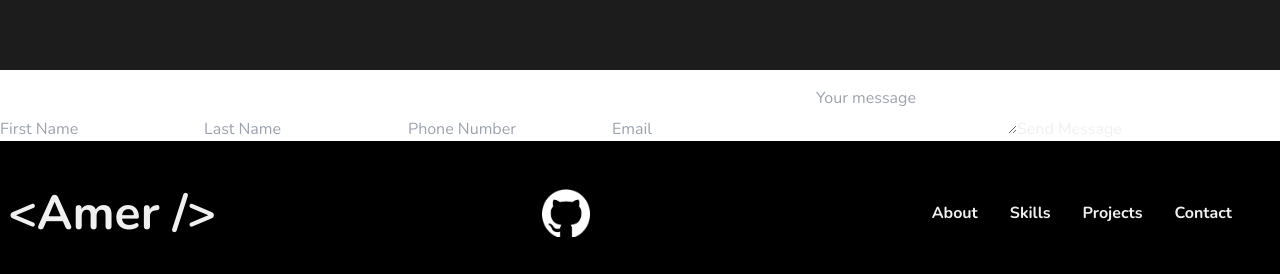
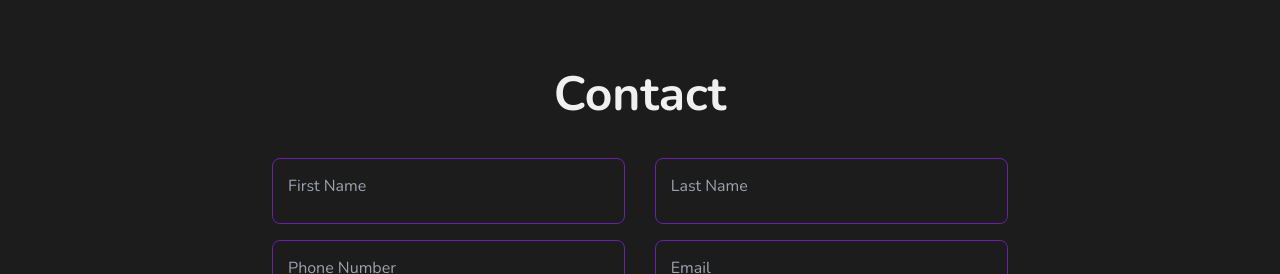
Before and after one commit to amerkulovic/Portfolio2.0, a React (Create React App) app: page / in a window 1280 px wide. Shown: the part 2526-2800 px from the top of the page. Built offline with nearby package versions, Linux system fonts and the light colour scheme; a web font is replaced by a local one.

Commit message:
added styling to the contact page

```diff
--- a/src/App.css
+++ b/src/App.css
@@ -10,6 +10,32 @@
   --typewriterSpeed: 2.2s;
   --typewriterCharacters: 125;
 }
+
+input:-webkit-autofill,
+textarea:-webkit-autofill {
+  -webkit-box-shadow: 0 0 0px 1000px #1c1c1c inset;
+  -webkit-text-fill-color: white;
+}
+
+input:focus + label,
+input:not(:placeholder-shown) + label,
+textarea:focus + label,
+textarea:not(:placeholder-shown) + label {
+  transform: translate(-5px, -27px);
+  font-size: 1rem;
+  color: white;
+  z-index: 20;
+  background-color: #1c1c1c;
+  padding: 0px 3px 0px 3px;
+}
+
+input:focus,
+textarea:focus {
+  outline: none;
+  border-color: #4d177a;
+  box-shadow: 0 0 0 2px rgba(102, 26, 232, 0.2);
+}
+
 .blob-container {
   width: 350px;
   height: 350px;
--- a/src/components/Contact.tsx
+++ b/src/components/Contact.tsx
@@ -32,6 +32,13 @@ const Contact = () => {
     try {
       const response = await emailjs.send("service_bj8hrq4", "template_f9hhp9b", templateParams, "VakBFA1QLBGZOMeSo");
       alert("Message sent successfully!");
+      setFormData({
+        firstName: "",
+        lastName: "",
+        phone: "",
+        email: "",
+        message: "",
+      });
     } catch (error) {
       console.error("Failed to send message:", error);
       alert("Failed to send message. Please try again later.");
@@ -39,14 +46,40 @@ const Contact = () => {
   };
 
   return (
-    <form onSubmit={handleSubmit} className="space-y-4">
-      <input type="text" name="firstName" placeholder="First Name" value={formData.firstName} onChange={handleChange} required />
-      <input type="text" name="lastName" placeholder="Last Name" value={formData.lastName} onChange={handleChange} required />
-      <input type="tel" name="phone" placeholder="Phone Number" value={formData.phone} onChange={handleChange} required />
-      <input type="email" name="email" placeholder="Email" value={formData.email} onChange={handleChange} required />
-      <textarea name="message" placeholder="Your message" value={formData.message} onChange={handleChange} required />
-      <button type="submit">Send Message</button>
-    </form>
+    <div className="bg-gradient-to-b from-[#1c1c1c] to-black via-[#1c1c1c]">
+      <h1 className="text-5xl font-bold text-center pb-10">Contact</h1>
+      <form onSubmit={handleSubmit} className="flex flex-col items-center w-full max-w-3xl mx-auto px-4">
+        <section className="flex justify-between w-full">
+          <div className="relative w-[48%]">
+            <input className="border border-[#6b21a8] p-5 rounded-lg w-full bg-transparent" type="text" name="firstName" placeholder=" " value={formData.firstName} onChange={handleChange} required />
+            <label className="absolute left-4 top-4 transition-all text-gray-400 pointer-events-none">First Name</label>
+          </div>
+          <div className="relative w-[48%]">
+            <input className="border border-[#6b21a8] p-5 rounded-lg w-full bg-transparent" type="text" name="lastName" placeholder=" " value={formData.lastName} onChange={handleChange} required />
+            <label className="absolute left-4 top-4 transition-all text-gray-400 pointer-events-none">Last Name</label>
+          </div>
+        </section>
+        <section className="flex justify-between w-full mt-4">
+          <div className="relative w-[48%]">
+            <input className="border border-[#6b21a8] p-5 rounded-lg w-full bg-[#1c1c1c]" type="tel" name="phone" placeholder=" " value={formData.phone} onChange={handleChange} required />
+            <label className="absolute left-4 top-4 transition-all text-gray-400 pointer-events-none">Phone Number</label>
+          </div>
+          <div className="relative w-[48%]">
+            <input className="border border-[#6b21a8] p-5 rounded-lg w-full bg-transparent" type="email" name="email" placeholder=" " value={formData.email} onChange={handleChange} required />
+            <label className="absolute left-4 top-4 transition-all text-gray-400 pointer-events-none">Email</label>
+          </div>
+        </section>
+        <section className="w-full mt-4 relative">
+          <textarea style={{ height: "150px" }} className="border border-[#6b21a8] p-5 rounded-lg w-full bg-transparent" name="message" placeholder=" " value={formData.message} onChange={handleChange} required />
+          <label className="absolute left-4 top-4 transition-all text-gray-400 pointer-events-none">Your Message</label>
+        </section>
+        <section className="w-full flex justify-start">
+          <button type="submit" className="mt-6 p-5 bg-[#4d177a] text-white rounded-lg font-bold">
+            Send Message
+          </button>
+        </section>
+      </form>
+    </div>
   );
 };
 
```
